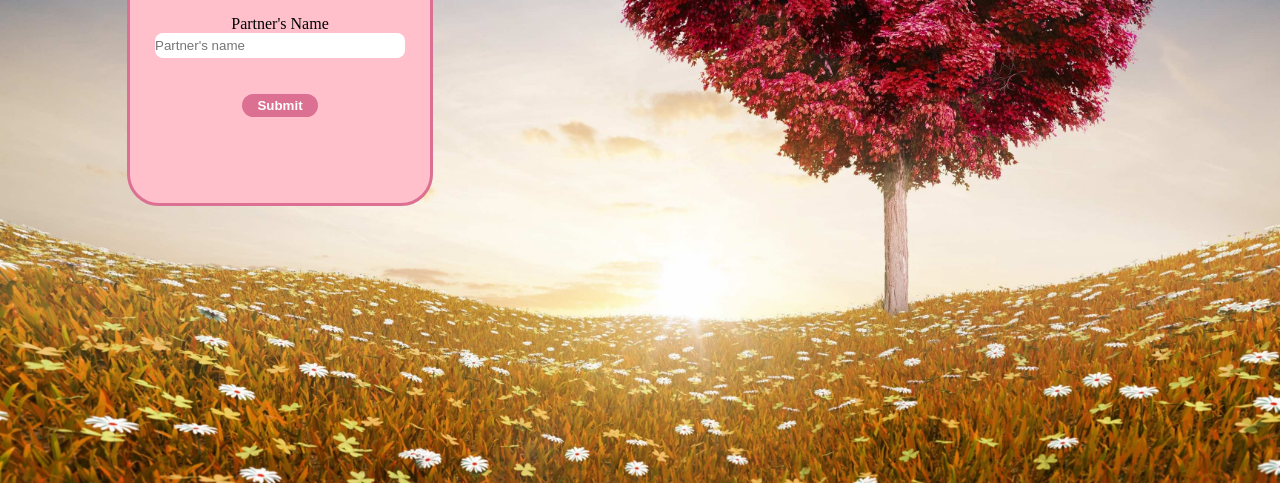
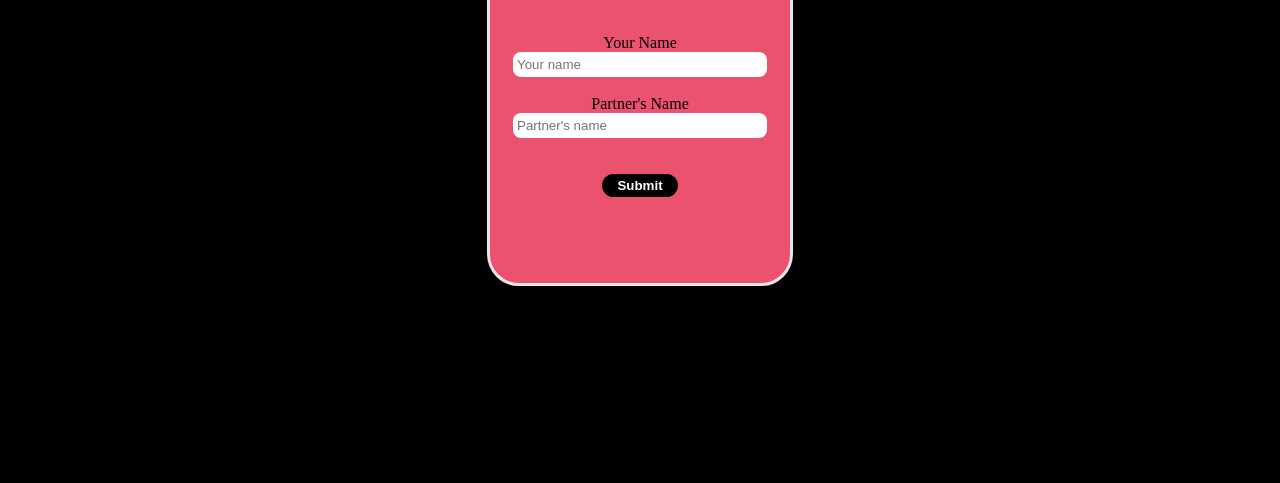
Before and after one commit to Hardattsinh-Zala/Love-Calculator, a plain HTML site: page index.html in a window 1280 px wide. Shown: the part 317-800 px from the top of the page. Drawn offline with Linux system fonts and the light colour scheme.

Commit message:
style changed

```diff
--- a/style.css
+++ b/style.css
@@ -10,12 +10,10 @@
     align-items: center;
     gap: 3.5rem;
     border-radius: 2rem;
-    background-color: pink;
-    border: 3px solid palevioletred;
+    background-color: #EA526F;
+    border: 3px solid #EEE5E9;
     height: 400px;
     width: 300px;
-    margin-right: 45rem;
-    margin-bottom: 10rem;
 }
 
 .container {
@@ -26,8 +24,7 @@
     gap: 4rem;
     justify-content: center;
     align-items: center;
-    background-image: url(/love-wallpaper.jpg);
-    background-size: cover;
+    background-color: #000000;
 }
 
 input {
@@ -35,10 +32,11 @@ input {
     border-radius: 0.5rem;
     width: 250px;
     height: 25px;
+    padding-left: 4px;
 }
 
 #submit {
-    background-color: palevioletred;
+    background-color: #000000;
     color: white;
     font-weight: 600;
     border: none;
@@ -48,6 +46,6 @@ input {
 
 
 p {
-    color: palevioletred;
+    color: #000000;
     margin: 30 0 40 0;
 }
```
